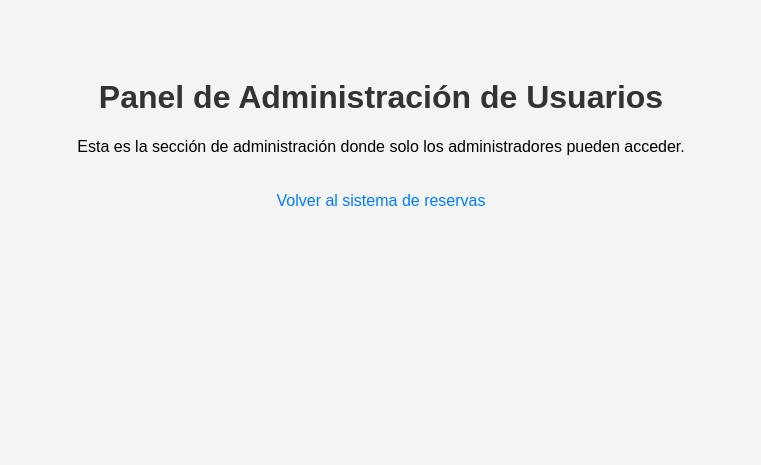
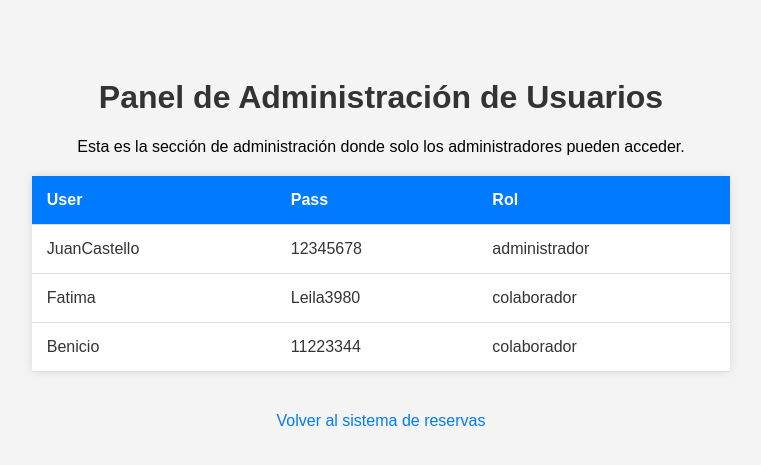
Before and after one commit to JC3545/SistemaQuinta, a Flask app: page /admin_usuarios in a window 1280 px wide. Shown: the top 465 px of the page, without its empty margins (259-1020 px from the left). Run offline with Flask 3, Linux system fonts and the light colour scheme; a user stored in the database is signed in; data comes from the database, SQL or seed files in the repository.

Commit message:
Panel de administracion de usuarios

```diff
--- a/app.py
+++ b/app.py
@@ -58,8 +58,12 @@ def admin_usuarios():
         flash('Acceso restringido. Solo administradores pueden acceder a esta sección.')
         return redirect(url_for('reservar'))
 
-    # Aquí iría la lógica para mostrar la administración de usuarios
-    return render_template('admin_usuarios.html')  # Asegúrate de tener esta plantilla
+    # Obtener todos los usuarios de la base de datos
+    conn = get_db_connection()
+    usuarios = conn.execute('SELECT username, password, role FROM users').fetchall()
+    conn.close()
+
+    return render_template('admin_usuarios.html', usuarios=usuarios)
 
 @app.route('/logout')
 def logout():
@@ -218,9 +222,9 @@ def ingresar_cliente():
     conn.commit()
     conn.close()
 
-    flash('Reserva ingresada con éxito.')
+    flash('Cliente ingresado correctamente')
     return redirect(url_for('reservar'))
 
 if __name__ == '__main__':
-    init_db()  # Inicializa la base de datos
+    init_db()
     app.run(debug=True)
--- a/templates/admin_usuarios.html
+++ b/templates/admin_usuarios.html
@@ -20,12 +20,55 @@
             text-decoration: none;
             color: #007bff;
         }
+        table {
+            width: 60%;
+            margin: 20px auto;
+            border-collapse: collapse;
+            background-color: #fff;
+            box-shadow: 0 0 10px rgba(0, 0, 0, 0.1);
+        }
+        table th, table td {
+            padding: 15px;
+            text-align: left;
+            border-bottom: 1px solid #ddd;
+        }
+        table th {
+            background-color: #007bff;
+            color: #fff;
+        }
+        table td {
+            color: #333;
+        }
+        .user-row {
+            text-align: center;
+        }
     </style>
 </head>
 <body>
     <h1>Panel de Administración de Usuarios</h1>
     <p>Esta es la sección de administración donde solo los administradores pueden acceder.</p>
 
+    <!-- Tabla de usuarios -->
+    <table>
+        <thead>
+            <tr>
+                <th>User</th>
+                <th>Pass</th>
+                <th>Rol</th>
+            </tr>
+        </thead>
+        <tbody>
+            <!-- Aquí se generarían dinámicamente los usuarios -->
+            {% for usuario in usuarios %}
+            <tr class="user-row">
+                <td>{{ usuario.username }}</td>
+                <td>{{ usuario.password }}</td>
+                <td>{{ usuario.role }}</td>
+            </tr>
+            {% endfor %}
+        </tbody>
+    </table>
+
     <a href="{{ url_for('reservar') }}">Volver al sistema de reservas</a>
 </body>
 </html>
```
